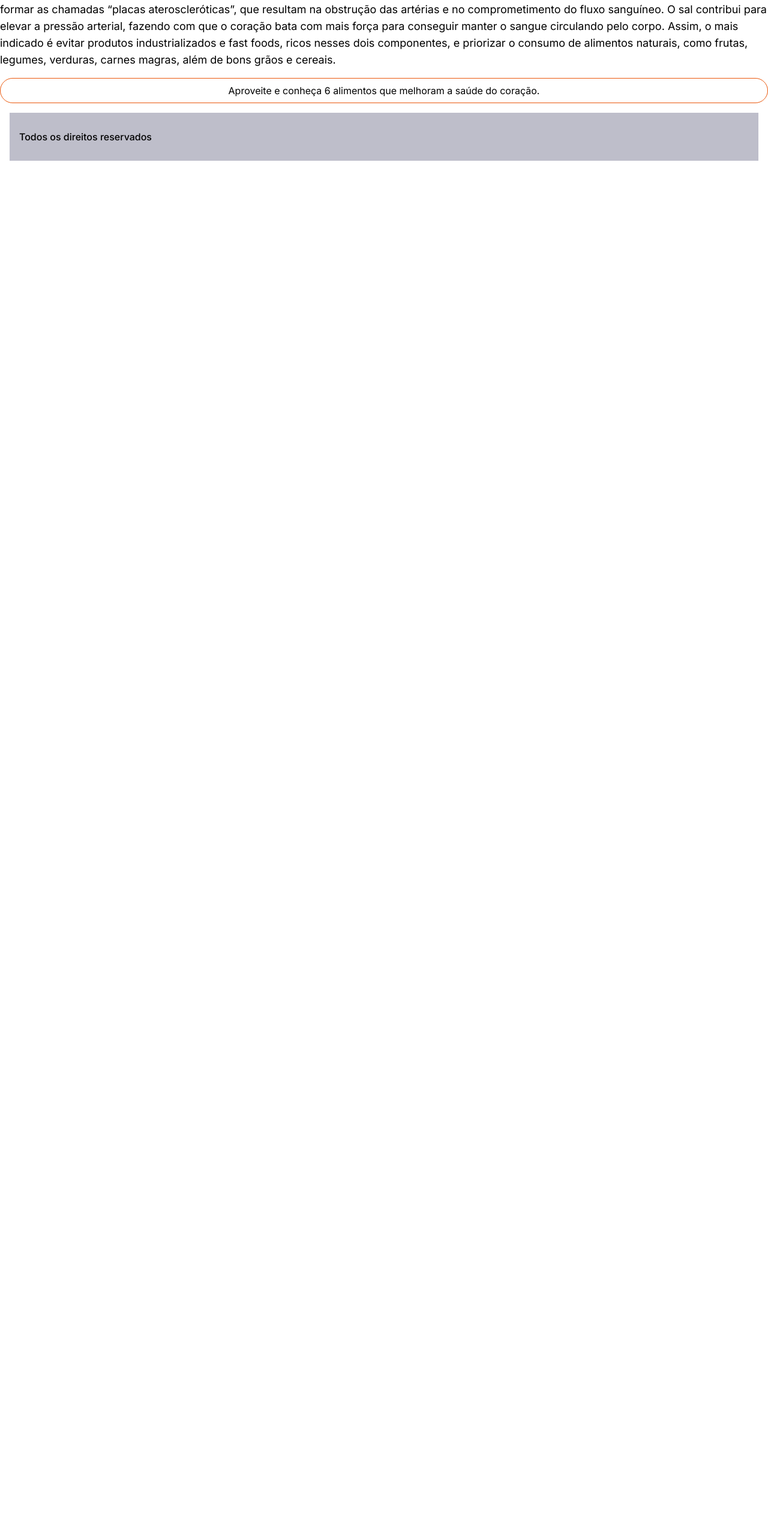
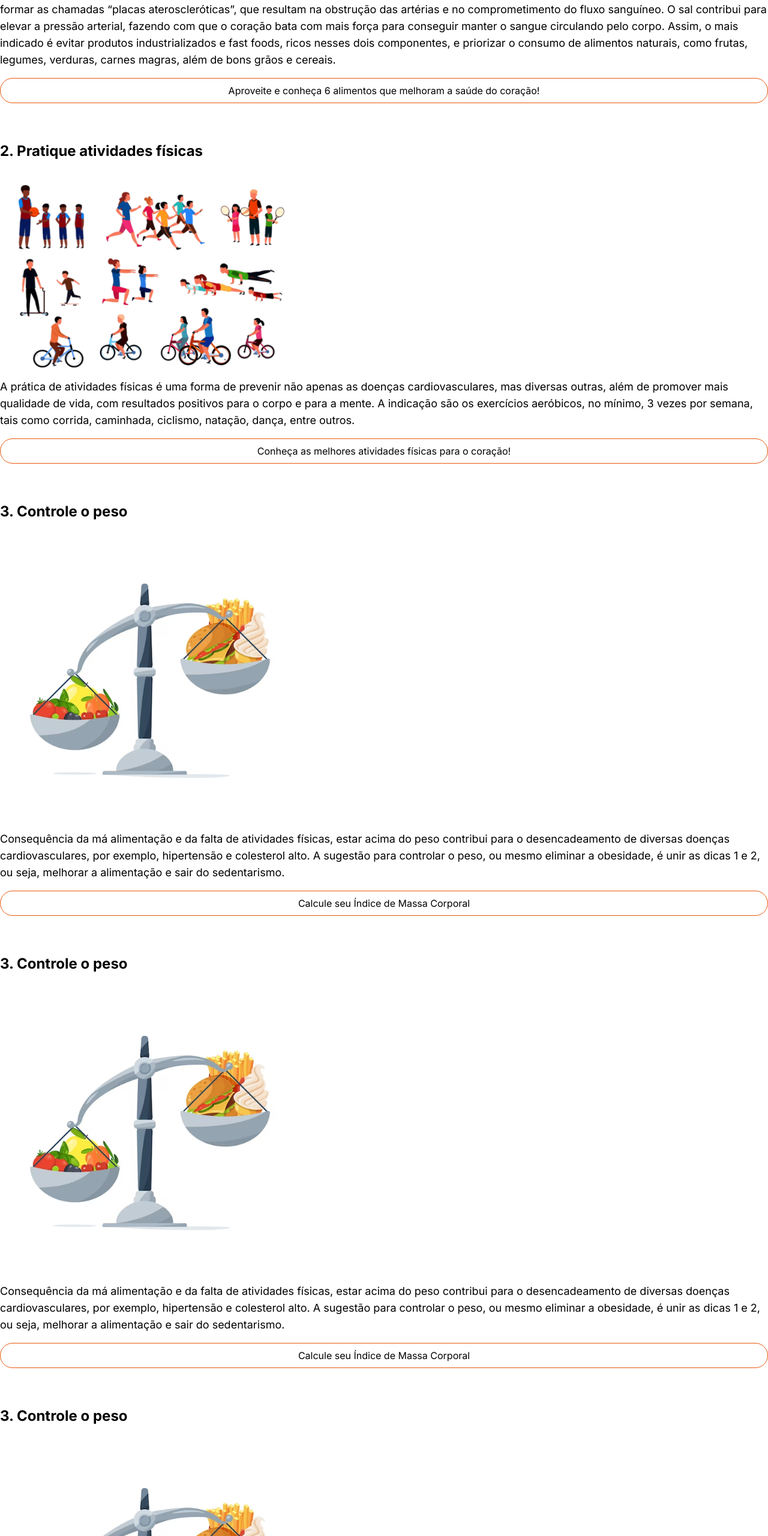
Before and after one commit to LeonardoCamargo77/GS-Web, a Next.js app in the folder gs-web/: page / in a window 1280 px wide. Shown: the part 2365-4926 px from the top of the page at 60% size. Before the commit the page ends 3337 px from the top, so only its background shows below. Built offline with nearby package versions, Linux system fonts and the light colour scheme.

Commit message:
Adicionando conteúdo da page inicial

```diff
--- a/gs-web/src/app/page.jsx
+++ b/gs-web/src/app/page.jsx
@@ -62,7 +62,126 @@ export default function Home() {
         </figcaption>
         <Link href="https://cmosdrake.com.br/blog/6-alimentos-que-melhoram-a-saude-do-coracao/">
           <div className="border border-orange-600 py-2 px-10 rounded-full text-black hover:bg-orange-600 hover:text-white cursor-pointer text-center">
-            Aproveite e conheça 6 alimentos que melhoram a saúde do coração.
+            Aproveite e conheça 6 alimentos que melhoram a saúde do coração!
+          </div>
+        </Link>
+      </figure>
+
+
+
+      <h2 className="text-2xl font-bold text-left mt-16 mb-4">
+        2. Pratique atividades físicas
+      </h2>
+
+      <figure className="flex flex-col items-left">
+        <Image
+          src="/img/atividadesfisicas.png"
+          alt="Atividades Fisicas"
+          width={500}
+          height={500}
+        />
+        <figcaption className="text-left font-arial text-lg mb-4">
+        A prática de atividades físicas é uma forma de prevenir não apenas as doenças cardiovasculares, mas diversas outras, além de promover mais qualidade de vida, com resultados positivos para o corpo e para a mente.
+
+A indicação são os exercícios aeróbicos, no mínimo, 3 vezes por semana, tais como corrida, caminhada, ciclismo, natação, dança, entre outros.
+        </figcaption>
+        <Link href="https://www.ctcor.com.br/blog/vida-ativa-coracao-saudavel-conheca-os-melhores-exercicios-fisicos-para-a-saude-cardiovascular/#:~:text=Caminhar%20regularmente%20fortalece%20o%20cora%C3%A7%C3%A3o,a%20manuten%C3%A7%C3%A3o%20do%20peso%20corporal.&text=A%20corrida%20%C3%A9%20uma%20forma,significativos%20%C3%A0%20sa%C3%BAde%20do%20cora%C3%A7%C3%A3o.">
+          <div className="border border-orange-600 py-2 px-10 rounded-full text-black hover:bg-orange-600 hover:text-white cursor-pointer text-center">
+            Conheça as melhores atividades físicas para o coração!
+          </div>
+        </Link>
+      </figure>
+
+
+
+      <h2 className="text-2xl font-bold text-left mt-16 mb-4">
+        3. Controle o peso
+      </h2>
+
+      <figure className="flex flex-col items-left">
+        <Image
+          src="/img/balanca.avif"
+          alt="Balança"
+          width={500}
+          height={500}
+        />
+        <figcaption className="text-left font-arial text-lg mb-4">
+        Consequência da má alimentação e da falta de atividades físicas, estar acima do peso contribui para o desencadeamento de diversas doenças cardiovasculares, por exemplo, hipertensão e colesterol alto.
+
+A sugestão para controlar o peso, ou mesmo eliminar a obesidade, é unir as dicas 1 e 2, ou seja, melhorar a alimentação e sair do sedentarismo.
+        </figcaption>
+        <Link href="https://semprebem.paguemenos.com.br/calculadora-de-IMC?gclid=CjwKCAiAjfyqBhAsEiwA-UdzJLNm7LAAYCOFcwRimxDe0LYZQw5-U4cXG5uHphgLmA6l6yinTp18hRoCmlcQAvD_BwE">
+          <div className="border border-orange-600 py-2 px-10 rounded-full text-black hover:bg-orange-600 hover:text-white cursor-pointer text-center">
+           Calcule seu Índice de Massa Corporal
+          </div>
+        </Link>
+      </figure>
+
+      <h2 className="text-2xl font-bold text-left mt-16 mb-4">
+        3. Controle o peso
+      </h2>
+
+      <figure className="flex flex-col items-left">
+        <Image
+          src="/img/balanca.avif"
+          alt="Balança"
+          width={500}
+          height={500}
+        />
+        <figcaption className="text-left font-arial text-lg mb-4">
+        Consequência da má alimentação e da falta de atividades físicas, estar acima do peso contribui para o desencadeamento de diversas doenças cardiovasculares, por exemplo, hipertensão e colesterol alto.
+
+A sugestão para controlar o peso, ou mesmo eliminar a obesidade, é unir as dicas 1 e 2, ou seja, melhorar a alimentação e sair do sedentarismo.
+        </figcaption>
+        <Link href="https://semprebem.paguemenos.com.br/calculadora-de-IMC?gclid=CjwKCAiAjfyqBhAsEiwA-UdzJLNm7LAAYCOFcwRimxDe0LYZQw5-U4cXG5uHphgLmA6l6yinTp18hRoCmlcQAvD_BwE">
+          <div className="border border-orange-600 py-2 px-10 rounded-full text-black hover:bg-orange-600 hover:text-white cursor-pointer text-center">
+           Calcule seu Índice de Massa Corporal
+          </div>
+        </Link>
+      </figure>
+
+      <h2 className="text-2xl font-bold text-left mt-16 mb-4">
+        3. Controle o peso
+      </h2>
+
+      <figure className="flex flex-col items-left">
+        <Image
+          src="/img/balanca.avif"
+          alt="Balança"
+          width={500}
+          height={500}
+        />
+        <figcaption className="text-left font-arial text-lg mb-4">
+        Consequência da má alimentação e da falta de atividades físicas, estar acima do peso contribui para o desencadeamento de diversas doenças cardiovasculares, por exemplo, hipertensão e colesterol alto.
+
+A sugestão para controlar o peso, ou mesmo eliminar a obesidade, é unir as dicas 1 e 2, ou seja, melhorar a alimentação e sair do sedentarismo.
+        </figcaption>
+        <Link href="https://semprebem.paguemenos.com.br/calculadora-de-IMC?gclid=CjwKCAiAjfyqBhAsEiwA-UdzJLNm7LAAYCOFcwRimxDe0LYZQw5-U4cXG5uHphgLmA6l6yinTp18hRoCmlcQAvD_BwE">
+          <div className="border border-orange-600 py-2 px-10 rounded-full text-black hover:bg-orange-600 hover:text-white cursor-pointer text-center">
+           Calcule seu Índice de Massa Corporal
+          </div>
+        </Link>
+      </figure>
+
+      <h2 className="text-2xl font-bold text-left mt-16 mb-4">
+        3. Controle o peso
+      </h2>
+
+      <figure className="flex flex-col items-left">
+        <Image
+          src="/img/balanca.avif"
+          alt="Balança"
+          width={500}
+          height={500}
+        />
+        <figcaption className="text-left font-arial text-lg mb-4">
+        Consequência da má alimentação e da falta de atividades físicas, estar acima do peso contribui para o desencadeamento de diversas doenças cardiovasculares, por exemplo, hipertensão e colesterol alto.
+
+A sugestão para controlar o peso, ou mesmo eliminar a obesidade, é unir as dicas 1 e 2, ou seja, melhorar a alimentação e sair do sedentarismo.
+        </figcaption>
+        <Link href="https://semprebem.paguemenos.com.br/calculadora-de-IMC?gclid=CjwKCAiAjfyqBhAsEiwA-UdzJLNm7LAAYCOFcwRimxDe0LYZQw5-U4cXG5uHphgLmA6l6yinTp18hRoCmlcQAvD_BwE">
+          <div className="border border-orange-600 py-2 px-10 rounded-full text-black hover:bg-orange-600 hover:text-white cursor-pointer text-center">
+           Calcule seu Índice de Massa Corporal
           </div>
         </Link>
       </figure>
@@ -70,6 +189,5 @@ export default function Home() {
 
 
 
-
   );
 }
```
Also changed, not shown: gs-web/public/img/atividadesfisicas.png (added), gs-web/public/img/balanca.avif (added).
